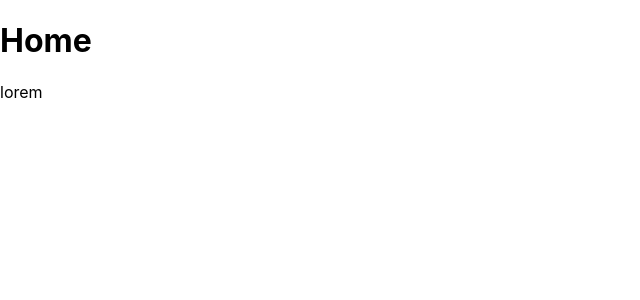
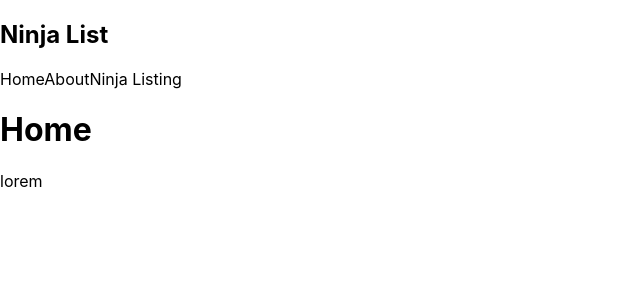
Before and after one commit to Te-Stack/Next-App, a Next.js app: page / in a window 1280 px wide. Shown: the top 300 px of the page, without its empty margins (0-640 px from the left). Built offline with nearby package versions, Linux system fonts and the light colour scheme.

Commit message:
Working on the routes

```diff
--- /dev/null
+++ b/components/Navbars.js
@@ -0,0 +1,14 @@
+const Navbar = () => {
+    return (
+        <nav>
+            <div className="logo">
+                <h1>Ninja List</h1>
+            </div>
+            <a>Home</a>
+            <a>About</a>
+            <a>Ninja Listing</a>
+        </nav>
+     );
+}
+
+export default Navbar;
--- a/pages/index.js
+++ b/pages/index.js
@@ -1,10 +1,12 @@
 import Head from 'next/head'
 import Image from 'next/image'
+import Navbar from '../components/Navbars'
 import styles from '../styles/Home.module.css'
 
 export default function Home() {
   return (
     <div>
+      <Navbar/>
       <h1>Home </h1>
       <p>lorem</p>
     </div>
```
